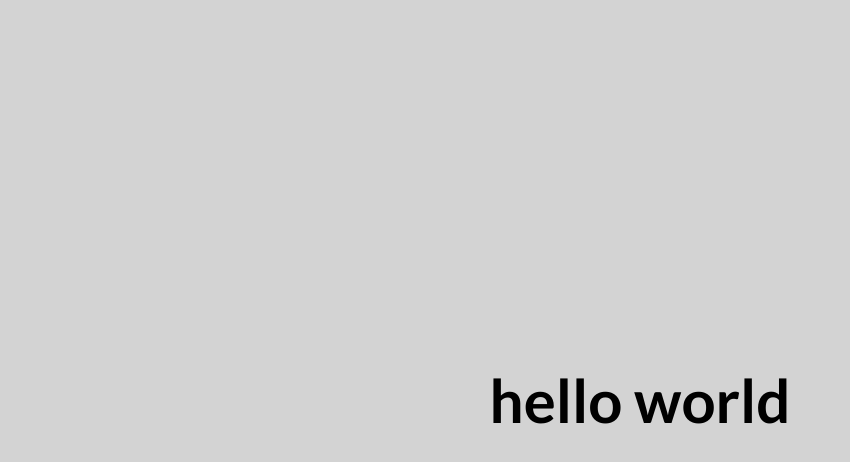
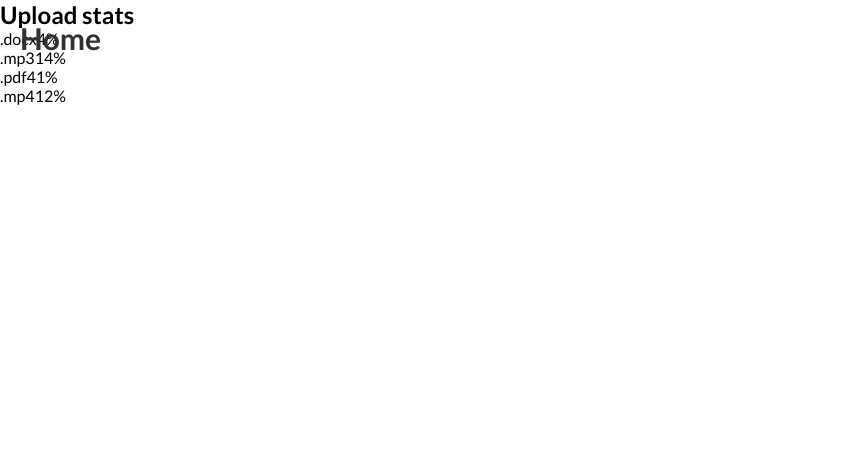
Before and after one commit to PPTZZ/goit-react-hw-01-components, a React (Vite) app: page /#/statistics in a window 1280 px wide. Shown: the top 462 px of the page, without its empty margins (0-850 px from the left). Built offline with nearby package versions, Linux system fonts and the light colour scheme.

Commit message:
fixing gh pages

```diff
--- a/src/main.jsx
+++ b/src/main.jsx
@@ -1,23 +1,22 @@
 import { StrictMode } from 'react';
 import { createRoot } from 'react-dom/client';
-// import { BrowserRouter, Route, Routes } from 'react-router-dom';
-// import TransactionHistoryPag from './pages/TransactionHistoryPag';
-// import StatisticsPag from './pages/StatisticsPag';
-// import ProfilePag from './pages/ProfilePag';
-// import FriendsListPag from './pages/FriendsListPag';
+import { HashRouter, Route, Routes } from 'react-router-dom';
+import TransactionHistoryPag from './pages/TransactionHistoryPag';
+import StatisticsPag from './pages/StatisticsPag';
+import ProfilePag from './pages/ProfilePag';
+import FriendsListPag from './pages/FriendsListPag';
 import App from './pages/App';
 
 createRoot(document.getElementById('root')).render(
 	<StrictMode>
-	<App/>
-		{/* <BrowserRouter>
+		<HashRouter>
 			<Routes>
 				<Route index path='/' element={<App />} />
-				<Route path='profile' element={<ProfilePag />} />
-				<Route path='friends' element={<FriendsListPag />} />
-				<Route path='statistics' element={<StatisticsPag />} />
-				<Route path='transactions' element={<TransactionHistoryPag />} />
+				<Route path='/profile' element={<ProfilePag />} />
+				<Route path='/friends' element={<FriendsListPag />} />
+				<Route path='/statistics' element={<StatisticsPag />} />
+				<Route path='/transactions' element={<TransactionHistoryPag />} />
 			</Routes>
-		</BrowserRouter> */}
+		</HashRouter>
 	</StrictMode>
 );
--- a/src/pages/App.jsx
+++ b/src/pages/App.jsx
@@ -4,11 +4,10 @@ import style from '../css/pages/App.module.css'
 const App = () => {
 	return (
     <div className={style.main}>
-    <h1>hello world</h1>
-      {/* <Link to="/profile" className={style.route}>Profile</Link>
+      <Link to="/profile" className={style.route}>Profile</Link>
       <Link to="/statistics" className={style.route}>Statistics</Link>
       <Link to="/friends" className={style.route}>Friends</Link>
-      <Link to="/transactions" className={style.route}>Transactions</Link> */}
+      <Link to="/transactions" className={style.route}>Transactions</Link>
     </div>
 	);
 };
--- a/src/pages/ProfilePag.jsx
+++ b/src/pages/ProfilePag.jsx
@@ -7,7 +7,7 @@ const ProfilePag = () => {
 	const { username, tag, location, avatar, stats } = user;
 	return (
 		<div className={style.page}>
-			{/* <Link to='/' className='link'>Home</Link> */}
+			<Link to='/' className='link'>Home</Link>
 			<Profile
 				username={username}
 				tag={tag}
--- a/src/pages/StatisticsPag.jsx
+++ b/src/pages/StatisticsPag.jsx
@@ -5,7 +5,7 @@ import Statistics from '../components/Statistics';
 const StatisticsPag = () => {
 	return (
 		<div>
-			{/* <Link to='/' className='link'>Home</Link> */}
+			<Link to='/' className='link'>Home</Link>
 			<Statistics title='' data={data}/>
 		</div>
 	);
--- a/src/pages/TransactionHistoryPag.jsx
+++ b/src/pages/TransactionHistoryPag.jsx
@@ -3,7 +3,7 @@ import { Link } from 'react-router-dom';
 const TransactionHistoryPag = () => {
 	return (
 		<div>
-			{/* <Link to='/' className='link'>Home</Link> */}
+			<Link to='/' className='link'>Home</Link>
 		</div>
 	);
 };
```
